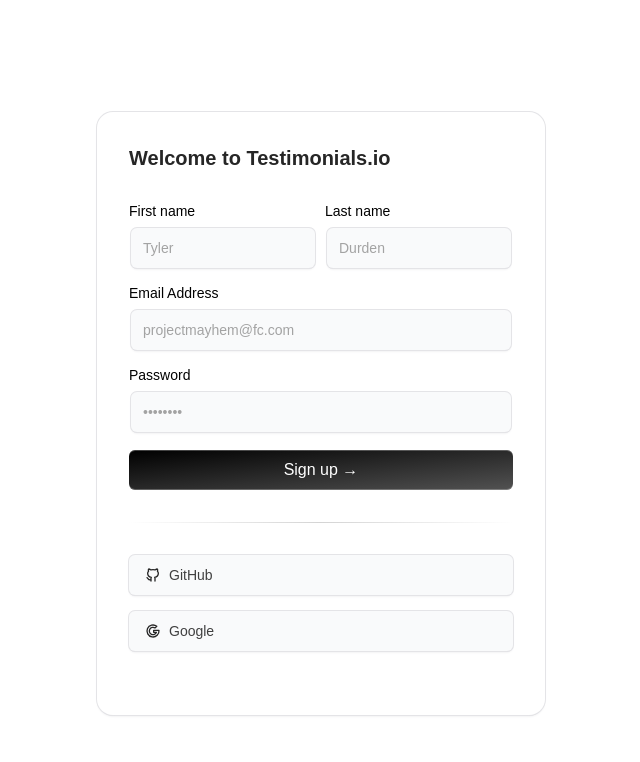
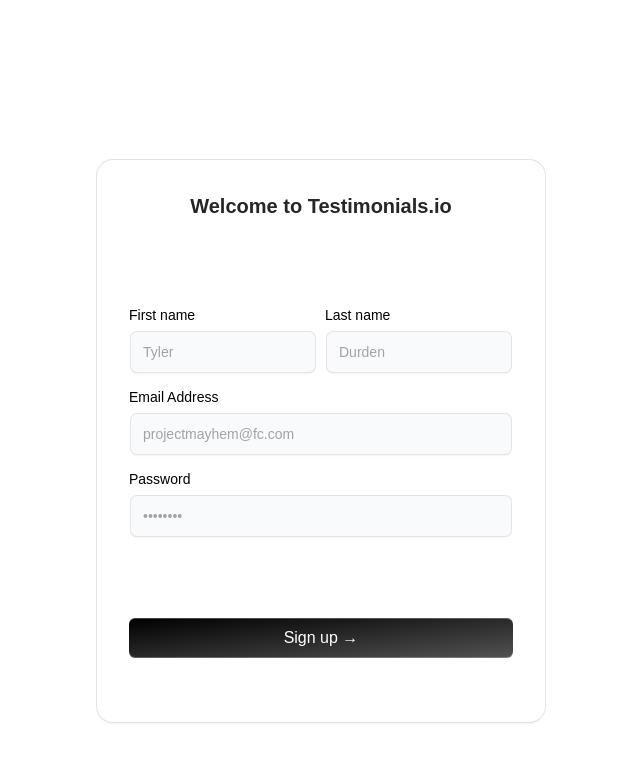
Before and after one commit to sofisalmanarif/testimonial, a Next.js app: page /signup in a window 1280 px wide. Shown: the top 762 px of the page, without its empty margins (319-959 px from the left). Built offline with nearby package versions, Linux system fonts and the light colour scheme.

Commit message:
few changes in form ui

```diff
--- a/src/app/(auth)/signin/page.tsx
+++ b/src/app/(auth)/signin/page.tsx
@@ -43,7 +43,7 @@
   };
 
   return (
-    <div className=" items-center justify-center flex py-28">
+    <div className=" items-center py-32 md:py-[10rem] justify-center flex">
         <div className="max-w-md w-full mx-auto  rounded-none md:rounded-2xl p-4 md:p-8 shadow-input bg-white dark:bg-black">
       <h2 className="font-bold text-xl text-neutral-800 dark:text-neutral-200">
         Welcome to Testimonials.io
--- a/src/app/(auth)/signup/page.tsx
+++ b/src/app/(auth)/signup/page.tsx
@@ -43,9 +43,9 @@
   };
 
   return (
-    <div className=" items-center justify-center flex py-28">
+    <div className="flex  py-32 md:py-[10rem]">
         <div className="max-w-md w-full mx-auto  rounded-none md:rounded-2xl p-4 md:p-8 shadow-input bg-white dark:bg-black">
-      <h2 className="font-bold text-xl text-neutral-800 dark:text-neutral-200">
+      <h2 className="font-bold text-xl text-center pb-14 text-neutral-800 dark:text-neutral-200">
         Welcome to Testimonials.io
       </h2>
 
@@ -72,7 +72,7 @@
 
 
         <button
-          className="bg-gradient-to-br relative group/btn from-black dark:from-zinc-900 dark:to-zinc-900 to-neutral-600 block dark:bg-zinc-800 w-full text-white rounded-md h-10 font-medium shadow-[0px_1px_0px_0px_#ffffff40_inset,0px_-1px_0px_0px_#ffffff40_inset] dark:shadow-[0px_1px_0px_0px_var(--zinc-800)_inset,0px_-1px_0px_0px_var(--zinc-800)_inset]"
+          className="bg-gradient-to-br mt-20 relative group/btn from-black dark:from-zinc-900 dark:to-zinc-900 to-neutral-600 block dark:bg-zinc-800 w-full text-white rounded-md h-10 font-medium shadow-[0px_1px_0px_0px_#ffffff40_inset,0px_-1px_0px_0px_#ffffff40_inset] dark:shadow-[0px_1px_0px_0px_var(--zinc-800)_inset,0px_-1px_0px_0px_var(--zinc-800)_inset]"
           type="submit"
         >
           Sign up &rarr;
@@ -82,31 +82,8 @@
 
 
 
-        <div className="bg-gradient-to-r from-transparent via-neutral-300 dark:via-neutral-700 to-transparent my-8 h-[1px] w-full" />
 
-        <div className="flex flex-col space-y-4">
-          <button
-            className=" relative group/btn flex space-x-2 items-center justify-start px-4 w-full text-black rounded-md h-10 font-medium shadow-input bg-gray-50 dark:bg-zinc-900 dark:shadow-[0px_0px_1px_1px_var(--neutral-800)]"
-            type="button"
-          >
-            <IconBrandGithub className="h-4 w-4 text-neutral-800 dark:text-neutral-300" />
-            <span className="text-neutral-700 dark:text-neutral-300 text-sm">
-              GitHub
-            </span>
-            <BottomGradient />
-          </button>
-          <button
-            className=" relative group/btn flex space-x-2 items-center justify-start px-4 w-full text-black rounded-md h-10 font-medium shadow-input bg-gray-50 dark:bg-zinc-900 dark:shadow-[0px_0px_1px_1px_var(--neutral-800)]"
-            type="button"
-          >
-            <IconBrandGoogle className="h-4 w-4 text-neutral-800 dark:text-neutral-300" />
-            <span className="text-neutral-700 dark:text-neutral-300 text-sm">
-              Google
-            </span>
-            <BottomGradient />
-          </button>
 
-        </div>
       </form>
     </div>
     </div>
```
